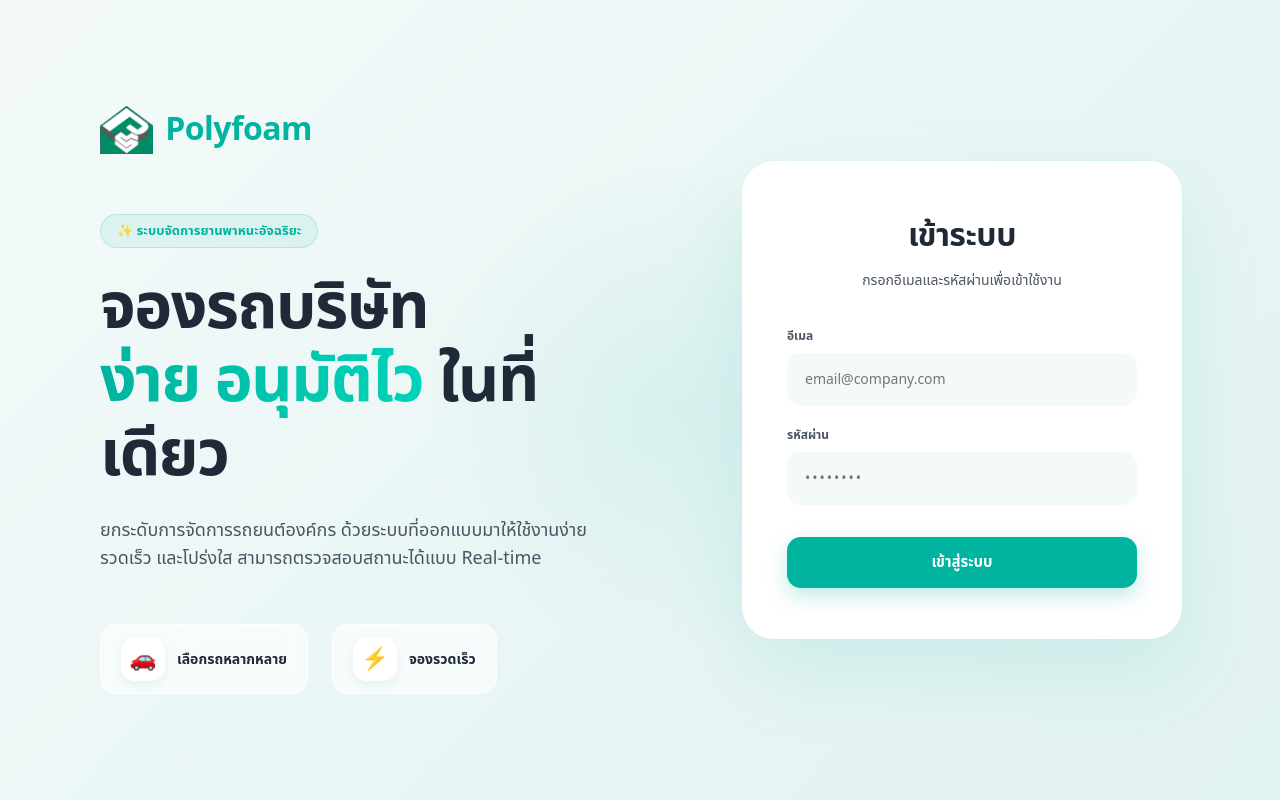
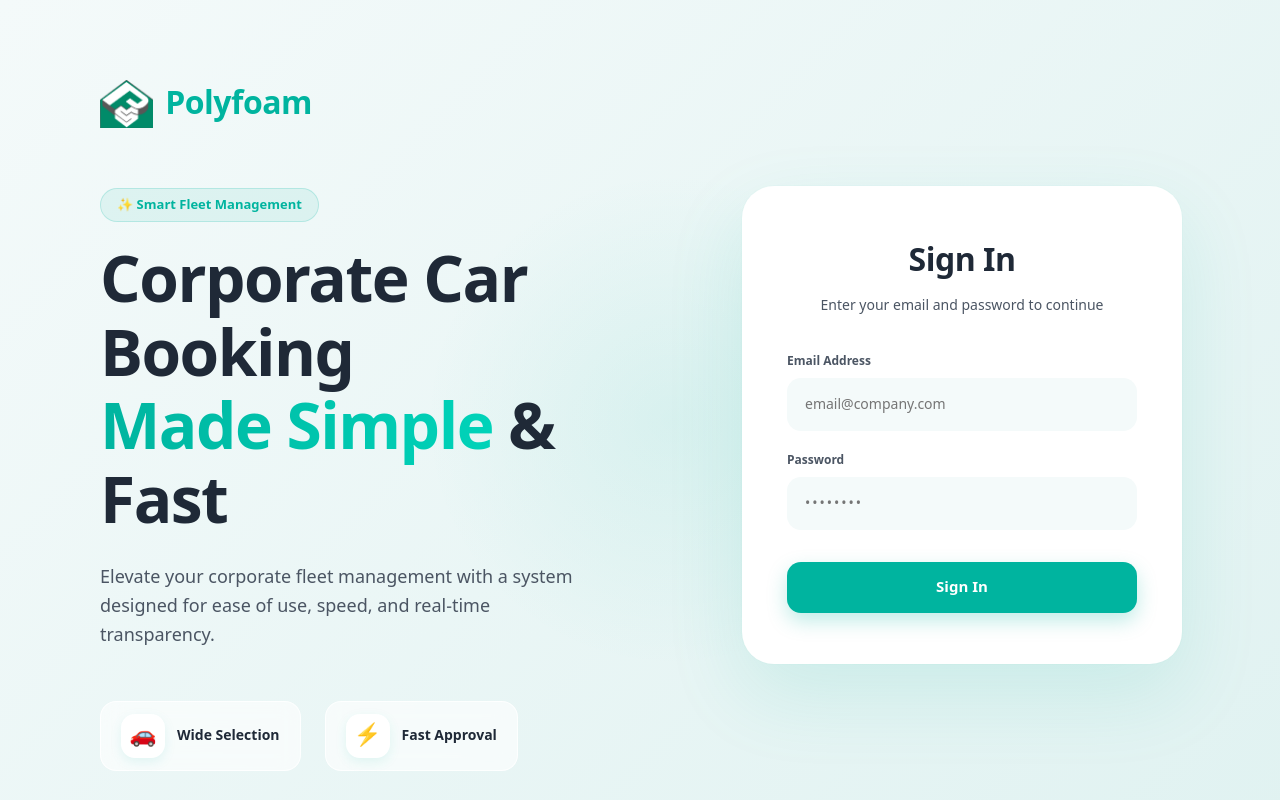
Before and after one commit to ntpnuttapol/fleet-booking, a React (Vite) app in the folder frontend/: page / in a window 1280 px wide. Built offline with nearby package versions, Linux system fonts and the light colour scheme.

Commit message:
feat(ui): update login text to english and add success animation

```diff
--- a/frontend/src/App.jsx
+++ b/frontend/src/App.jsx
@@ -145,6 +145,7 @@ export default function App() {
   const [toast, setToast] = useState(null);
   const [loginForm, setLoginForm] = useState({ email: "", password: "" });
   const [loginError, setLoginError] = useState("");
+  const [loginSuccess, setLoginSuccess] = useState(false);
   const [showNotif, setShowNotif] = useState(false);
   const [mobileMenu, setMobileMenu] = useState(false);
   const [confirm, setConfirm] = useState(null);
@@ -285,18 +286,22 @@ export default function App() {
   }, []);
 
   if (!currentUser) {
-    return <LoginPage form={loginForm} setForm={setLoginForm} error={loginError} isMobile={isMobile} onLogin={() => {
+    return <LoginPage form={loginForm} setForm={setLoginForm} error={loginError} isMobile={isMobile} isSuccess={loginSuccess} onLogin={() => {
       fetch(`${API_BASE}/api/users/login`, {
         method: "POST", headers: { "Content-Type": "application/json" }, body: JSON.stringify(loginForm)
       })
-        .then(res => res.ok ? res.json() : res.json().then(err => Promise.reject(err.error || "อีเมลหรือรหัสผ่านไม่ถูกต้อง")))
+        .then(res => res.ok ? res.json() : res.json().then(err => Promise.reject(err.error || "Invalid email or password")))
         .then(data => {
           localStorage.setItem('fleetbook_token', data.token);
+          setLoginSuccess(true);
+          setLoginError("");
+          setTimeout(() => {
             setCurrentUser(data.user);
             setPage(data.user.role === "admin" ? "dashboard" : "cars");
-          setLoginError("");
+            setLoginSuccess(false);
+          }, 1500);
         })
-        .catch(err => setLoginError(typeof err === 'string' ? err : err?.message || err?.error || "เกิดข้อผิดพลาดในการเชื่อมต่อ"));
+        .catch(err => setLoginError(typeof err === 'string' ? err : err?.message || err?.error || "Connection error"));
     }} />;
   }
 
@@ -562,7 +567,7 @@ function Navbar({ navItems, page, onNav, user, bookings, isAdmin, unread, showPa
 
 
 // ─── Login (Landing Page Style) ──────────────────────────────
-function LoginPage({ form, setForm, error, onLogin, isMobile }) {
+function LoginPage({ form, setForm, error, onLogin, isMobile, isSuccess }) {
   return (
     <div style={{ fontFamily: font, minHeight: "100dvh", display: "flex", flexDirection: isMobile ? "column" : "row", background: "linear-gradient(135deg, #F4FAFA 0%, #E0F2F1 100%)", overflow: "hidden" }}>
 
@@ -575,25 +580,25 @@ function LoginPage({ form, setForm, error, onLogin, isMobile }) {
 
         <div>
           <div style={{ display: "inline-block", padding: "6px 16px", background: `${C.accent}15`, color: C.accent, borderRadius: 20, fontSize: 13, fontWeight: 700, marginBottom: 24, border: `1px solid ${C.accent}30`, animation: "slideUpFade 0.6s ease-out both", animationDelay: "0.1s" }}>
-            ✨ ระบบจัดการยานพาหนะอัจฉริยะ
+            ✨ Smart Fleet Management
           </div>
           <h1 style={{ fontSize: isMobile ? 36 : 64, fontWeight: 800, color: C.t1, lineHeight: 1.15, margin: "0 0 24px", letterSpacing: "-1.5px", animation: "slideUpFade 0.6s ease-out both", animationDelay: "0.2s" }}>
-            จองรถบริษัท<br />
-            <span style={{ color: C.accent, background: `linear-gradient(90deg, ${C.accent}, #00D3B9)`, WebkitBackgroundClip: "text", WebkitTextFillColor: "transparent" }}>ง่าย อนุมัติไว</span> ในที่เดียว
+            Corporate Car Booking<br />
+            <span style={{ color: C.accent, background: `linear-gradient(90deg, ${C.accent}, #00D3B9)`, WebkitBackgroundClip: "text", WebkitTextFillColor: "transparent" }}>Made Simple</span> & Fast
           </h1>
           <p style={{ fontSize: isMobile ? 15 : 18, color: C.t2, lineHeight: 1.6, margin: "0 0 50px", maxWidth: 500, fontWeight: 500, animation: "slideUpFade 0.6s ease-out both", animationDelay: "0.3s" }}>
-            ยกระดับการจัดการรถยนต์องค์กร ด้วยระบบที่ออกแบบมาให้ใช้งานง่าย รวดเร็ว และโปร่งใส สามารถตรวจสอบสถานะได้แบบ Real-time
+            Elevate your corporate fleet management with a system designed for ease of use, speed, and real-time transparency.
           </p>
 
           {!isMobile && (
             <div style={{ display: "flex", gap: 24, animation: "slideUpFade 0.6s ease-out both", animationDelay: "0.4s" }}>
               <div style={{ display: "flex", alignItems: "center", gap: 12, padding: "12px 20px", background: "rgba(255,255,255,0.6)", borderRadius: 16, backdropFilter: "blur(10px)", border: `1px solid rgba(255,255,255,0.8)`, animation: "float 6s ease-in-out infinite" }}>
                 <span style={{ width: 44, height: 44, borderRadius: 14, background: "#fff", display: "flex", alignItems: "center", justifyContent: "center", fontSize: 22, boxShadow: "0 4px 12px rgba(0,180,159,0.1)", color: C.accent }}>🚗</span>
-                <span style={{ fontSize: 14, fontWeight: 700, color: C.t1 }}>เลือกรถหลากหลาย</span>
+                <span style={{ fontSize: 14, fontWeight: 700, color: C.t1 }}>Wide Selection</span>
               </div>
               <div style={{ display: "flex", alignItems: "center", gap: 12, padding: "12px 20px", background: "rgba(255,255,255,0.6)", borderRadius: 16, backdropFilter: "blur(10px)", border: `1px solid rgba(255,255,255,0.8)`, animation: "float 6s ease-in-out infinite", animationDelay: "1s" }}>
                 <span style={{ width: 44, height: 44, borderRadius: 14, background: "#fff", display: "flex", alignItems: "center", justifyContent: "center", fontSize: 22, boxShadow: "0 4px 12px rgba(0,180,159,0.1)", color: C.accent }}>⚡</span>
-                <span style={{ fontSize: 14, fontWeight: 700, color: C.t1 }}>จองรวดเร็ว</span>
+                <span style={{ fontSize: 14, fontWeight: 700, color: C.t1 }}>Fast Approval</span>
               </div>
             </div>
           )}
@@ -607,21 +612,34 @@ function LoginPage({ form, setForm, error, onLogin, isMobile }) {
 
       {/* Right Side: Login Box */}
       <div style={{ flex: isMobile ? "none" : "0 0 45%", display: "flex", alignItems: "center", justifyContent: "center", padding: isMobile ? "0 20px 40px" : "40px 60px 40px 0", position: "relative", zIndex: 2 }}>
-        <div style={{ width: "100%", maxWidth: 440, padding: isMobile ? "32px 24px" : "50px 44px", background: "#FFFFFF", border: `1px solid rgba(255,255,255,0.9)`, borderRadius: 32, boxShadow: "0 30px 80px rgba(0,180,159,0.12), 0 0 0 1px rgba(0,180,159,0.02)", animation: "slideUpFade 0.6s ease-out both", animationDelay: "0.2s" }}>
-          <div style={{ textAlign: "center", marginBottom: 36 }}>
-            <div style={{ fontSize: 32, fontWeight: 800, color: C.t1, marginBottom: 10, letterSpacing: "-0.5px" }}>เข้าระบบ</div>
-            <div style={{ fontSize: 14, color: C.t2, fontWeight: 500 }}>กรอกอีเมลและรหัสผ่านเพื่อเข้าใช้งาน</div>
+        <div style={{ width: "100%", maxWidth: 440, padding: isMobile ? "32px 24px" : "50px 44px", background: "#FFFFFF", border: `1px solid rgba(255,255,255,0.9)`, borderRadius: 32, boxShadow: "0 30px 80px rgba(0,180,159,0.12), 0 0 0 1px rgba(0,180,159,0.02)", animation: "slideUpFade 0.6s ease-out both", animationDelay: "0.2s", position: "relative", overflow: "hidden" }}>
+
+          {isSuccess ? (
+            <div style={{ display: "flex", flexDirection: "column", alignItems: "center", justifyContent: "center", minHeight: 280, animation: "fadeIn 0.3s" }}>
+              <div style={{ width: 80, height: 80, borderRadius: 40, background: C.accent, color: "#fff", display: "flex", alignItems: "center", justifyContent: "center", fontSize: 40, marginBottom: 24, animation: "scaleIn 0.5s cubic-bezier(0.175, 0.885, 0.32, 1.275) both" }}>
+                ✓
+              </div>
+              <div style={{ fontSize: 24, fontWeight: 800, color: C.t1, animation: "slideUpFade 0.5s ease-out both", animationDelay: "0.2s" }}>Welcome back!</div>
+              <div style={{ fontSize: 14, color: C.t2, marginTop: 8, fontWeight: 500, animation: "slideUpFade 0.5s ease-out both", animationDelay: "0.3s" }}>Redirecting...</div>
+            </div>
+          ) : (
+            <>
+              <div style={{ textAlign: "center", marginBottom: 36, transition: "opacity 0.3s" }}>
+                <div style={{ fontSize: 32, fontWeight: 800, color: C.t1, marginBottom: 10, letterSpacing: "-0.5px" }}>Sign In</div>
+                <div style={{ fontSize: 14, color: C.t2, fontWeight: 500 }}>Enter your email and password to continue</div>
               </div>
               {error && <div style={{ background: "rgba(255,59,48,0.08)", border: "1px solid rgba(255,59,48,0.2)", borderRadius: 14, padding: "12px 16px", marginBottom: 20, color: C.danger, fontSize: 13, fontWeight: 600, display: "flex", alignItems: "center", gap: 8 }}><span style={{ fontSize: 16 }}>⚠️</span> {error}</div>}
               <div style={{ marginBottom: 20 }}>
-            <label style={{ display: "block", fontSize: 12, fontWeight: 700, color: C.t2, marginBottom: 8 }}>อีเมล</label>
+                <label style={{ display: "block", fontSize: 12, fontWeight: 700, color: C.t2, marginBottom: 8 }}>Email Address</label>
                 <input value={form.email} onChange={e => setForm({ ...form, email: e.target.value })} placeholder="email@company.com" style={{ width: "100%", padding: "14px 16px", background: "#F4FAFA", border: `2px solid transparent`, borderRadius: 14, color: C.t1, fontSize: 14, fontFamily: font, transition: "0.2s" }} onFocus={e => { e.target.style.background = "#fff"; e.target.style.borderColor = C.accent; }} onBlur={e => { e.target.style.background = "#F4FAFA"; e.target.style.borderColor = "transparent"; }} />
               </div>
               <div style={{ marginBottom: 32 }}>
-            <label style={{ display: "block", fontSize: 12, fontWeight: 700, color: C.t2, marginBottom: 8 }}>รหัสผ่าน</label>
+                <label style={{ display: "block", fontSize: 12, fontWeight: 700, color: C.t2, marginBottom: 8 }}>Password</label>
                 <input type="password" value={form.password} onChange={e => setForm({ ...form, password: e.target.value })} placeholder="••••••••" onKeyDown={e => e.key === "Enter" && onLogin()} style={{ width: "100%", padding: "14px 16px", background: "#F4FAFA", border: `2px solid transparent`, borderRadius: 14, color: C.t1, fontSize: 14, fontFamily: font, transition: "0.2s", letterSpacing: 2 }} onFocus={e => { e.target.style.background = "#fff"; e.target.style.borderColor = C.accent; }} onBlur={e => { e.target.style.background = "#F4FAFA"; e.target.style.borderColor = "transparent"; }} />
               </div>
-          <button onClick={onLogin} style={{ width: "100%", padding: "14px", background: C.accent, color: "#fff", border: "none", borderRadius: 14, fontSize: 15, fontWeight: 800, cursor: "pointer", fontFamily: font, transition: "0.2s", boxShadow: `0 8px 20px ${C.accent}40` }} onMouseEnter={e => { e.currentTarget.style.transform = "translateY(-2px)"; e.currentTarget.style.boxShadow = `0 12px 24px ${C.accent}50`; }} onMouseLeave={e => { e.currentTarget.style.transform = "translateY(0)"; e.currentTarget.style.boxShadow = `0 8px 20px ${C.accent}40`; }}>เข้าสู่ระบบ</button>
+              <button onClick={onLogin} style={{ width: "100%", padding: "14px", background: C.accent, color: "#fff", border: "none", borderRadius: 14, fontSize: 15, fontWeight: 800, cursor: "pointer", fontFamily: font, transition: "0.2s", boxShadow: `0 8px 20px ${C.accent}40` }} onMouseEnter={e => { e.currentTarget.style.transform = "translateY(-2px)"; e.currentTarget.style.boxShadow = `0 12px 24px ${C.accent}50`; }} onMouseLeave={e => { e.currentTarget.style.transform = "translateY(0)"; e.currentTarget.style.boxShadow = `0 8px 20px ${C.accent}40`; }}>Sign In</button>
+            </>
+          )}
         </div>
       </div>
     </div>
```
Lines whose indentation alone changed are shown as unchanged.
